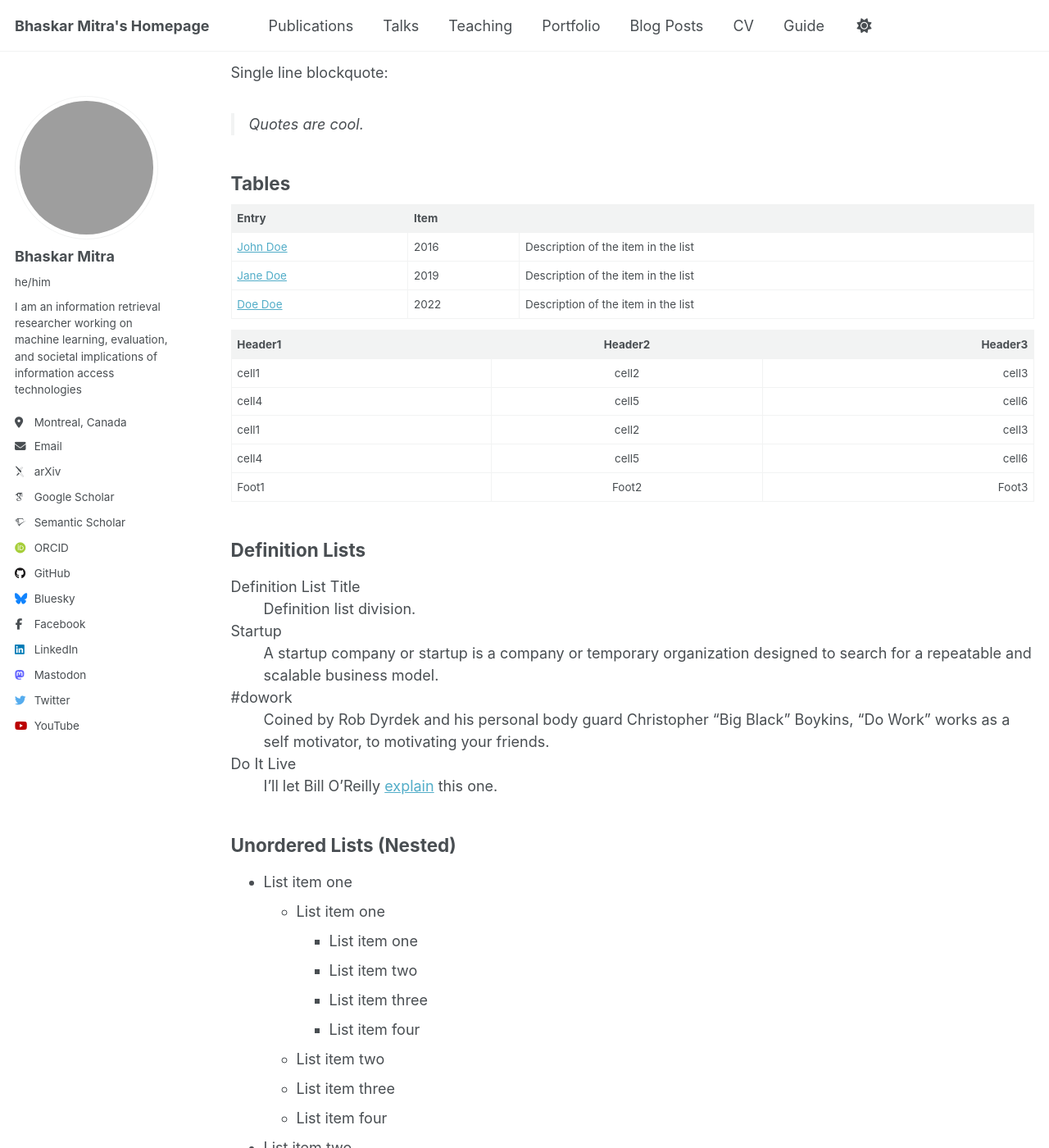
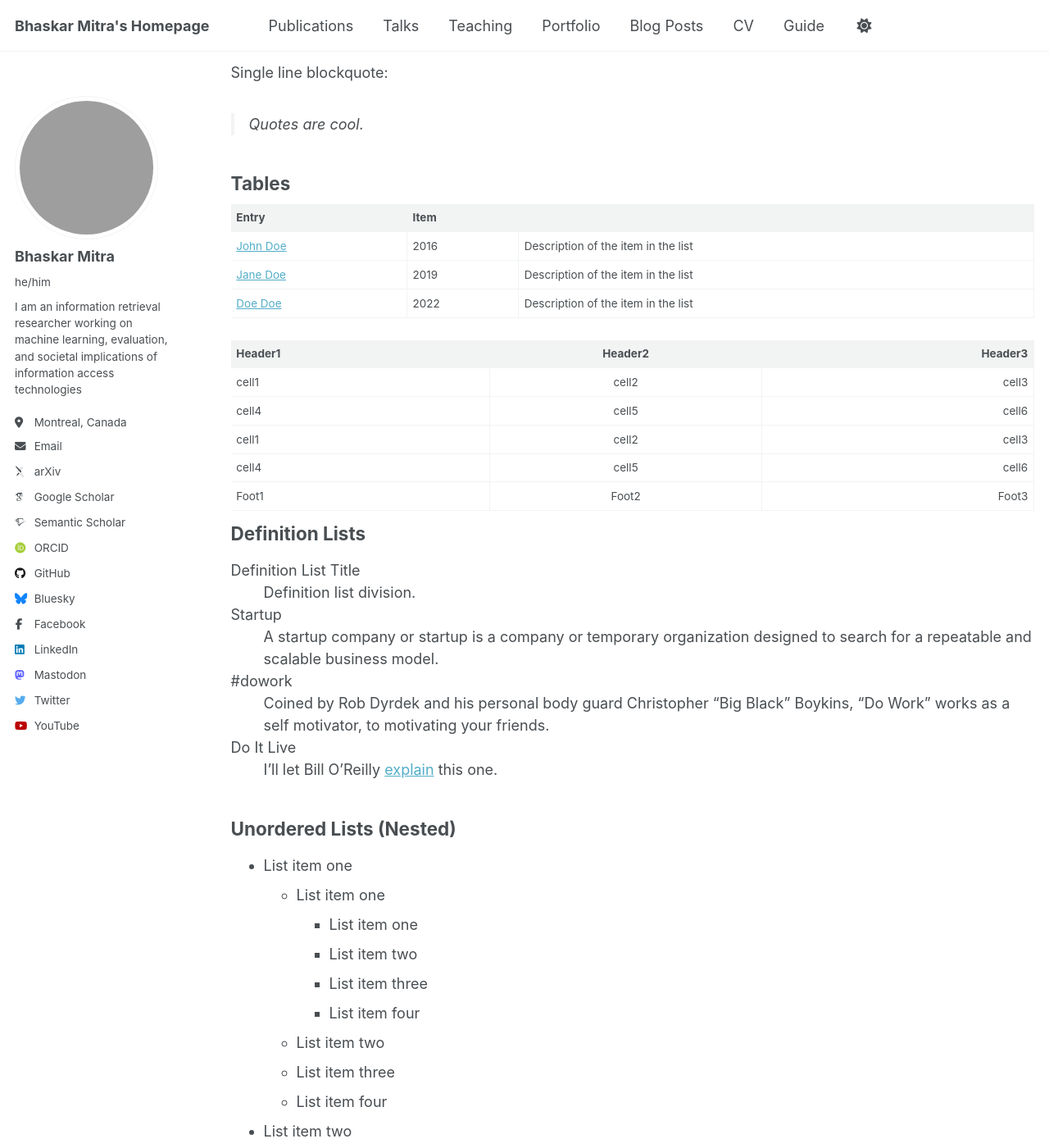
Before and after one commit to bhaskar-mitra/bhaskar-mitra.github.io, a Jekyll site: the page built from _pages/archive-layout-with-content.md, in a window 1280 px wide and 1400 px high, scrolled down 503 px. Shown: the whole window at 82% size. Built offline with Jekyll 4.4.1, drawn with Linux system fonts in a browser that asks for light colours; some web fonts are replaced; grey boxes are pictures that could not be loaded.

Commit message:
Update _tables.scss

```diff
--- a/_sass/layout/_tables.scss
+++ b/_sass/layout/_tables.scss
@@ -8,7 +8,8 @@
   font-family: $global-font-family;
   font-size: $type-size-6;
   border-collapse: collapse;
-  border: 1px solid var(--global-border-color);
+  border: 0px;
+  float: left;
 
   & + table {
     margin-top: 1em;
```
